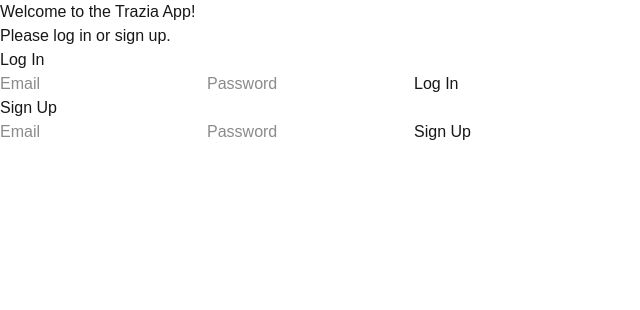
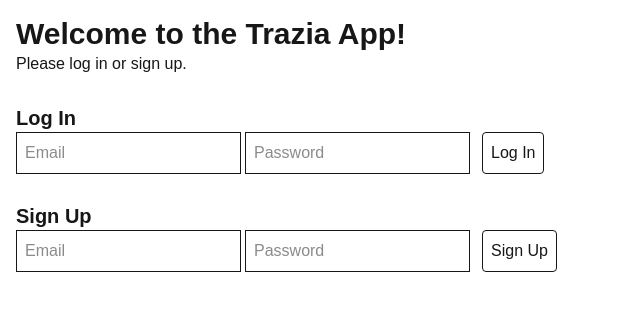
Before and after one commit to karlaandujar/trazia, a Next.js app in the folder frontend/: page /login in a window 1280 px wide. Shown: the top 310 px of the page, without its empty margins (0-640 px from the left). Built offline with nearby package versions, Linux system fonts and the light colour scheme; no server answers.

Commit message:
Adding styling and pdf upload button

```diff
--- a/frontend/app/dashboard/page.tsx
+++ b/frontend/app/dashboard/page.tsx
@@ -14,9 +14,25 @@
     const [courses, setCourses] = useState<Course[]>([]);
     const [courseName, setCourseName] = useState("");
     const [courseNumber, setCourseNumber] = useState("");
+    const [file, setFile] = useState<File | null>(null);
     const router = useRouter();
 
+    async function handleFileUpload() {
+        if (!file) {
+            alert("Please select a file to upload.");
+            return;
+        }
 
+        const formData = new FormData();
+        formData.append("file", file);
+
+        const response = await fetch("http://127.0.0.1:8000/upload/", {
+            method: "POST",
+            body: formData,
+        });
+    }
+
+    // Handle adding a new course
     async function handleAddCourse() {
     const response = await fetch("http://127.0.0.1:8000/courses", {
         method: "POST",
@@ -72,23 +88,30 @@
     return (
         <div>
             <div>
-                <h1>Dashboard</h1>
-                <h3>Setup your semester</h3>
+                <h1 className="font-bold text-3xl pt-4 pl-4">Dashboard</h1>
+                <h3 className="pl-4">Setup your semester</h3>
 
             </div>
 
-            <div className="pt-10">
-                <h1>Courses</h1>
-                <input maxLength={10} placeholder="Enter course number" value={courseNumber} onChange={(e) => setCourseNumber(e.target.value.toUpperCase().replace(/[^A-Z0-9]/g, ""))} />
-                <input placeholder="Enter course name" value={courseName} onChange={(e) => setCourseName(e.target.value)} />
-                <button onClick={handleAddCourse}>Add Course</button>
+            <div>
+                <h1 className="font-bold text-xl pt-10 pl-4">Courses</h1>
+                <div>
+                    <input className="border ml-4 p-2 mt-2 hover:bg-gray-200" type="file" onChange={(e) => setFile(e.target.files ? e.target.files[0] : null)} />
+                    <button className="p-2 ml-2 rounded hover:bg-blue-200 border" onClick={handleFileUpload}>Upload Course Schedule</button>
+                </div>
+
+                <div className="mt-3">
+                    <input className="border ml-4 p-2" maxLength={10} placeholder="Enter course number" value={courseNumber} onChange={(e) => setCourseNumber(e.target.value.toUpperCase().replace(/[^A-Z0-9]/g, ""))} />
+                    <input className="border ml-1 p-2" placeholder="Enter course name" value={courseName} onChange={(e) => setCourseName(e.target.value)} />
+                    <button className="p-2 ml-3 rounded hover:bg-blue-200 border" onClick={handleAddCourse}>Add Course</button>
+                </div>
             </div>
 
             <div className="pt-10">
-                <h1>My courses</h1>
+                <h1 className="font-bold text-xl pt-4 pl-4">My courses</h1>
 
-                <div className="flex justify-start mt-4">
-                    <table className="border-collapse border border-gray-400">
+                <div className="flex justify-start">
+                    <table className="border-collapse border border-gray-400 ml-4">
                     <thead>
                         <tr>
                         <th className="border border-gray-400 px-4 py-1">Course Number</th>
@@ -108,7 +131,7 @@
             </div>
 
             <div className="pt-10">
-                <button onClick={handleLogOut}>Log Out</button>
+                <button className="p-2 ml-3 rounded hover:bg-blue-200 border" onClick={handleLogOut}>Log Out</button>
             </div>
         </div>
     )
--- a/frontend/app/login/page.tsx
+++ b/frontend/app/login/page.tsx
@@ -31,6 +31,7 @@
             return;
         }
 
+        handleClear();
         setShowVerif(true);
     }
 
@@ -78,29 +79,29 @@
     return(
         <div>
             <div>
-                <h1>
+                <h1 className="font-bold text-3xl pt-4 pl-4">
                     Welcome to the Trazia App!
                 </h1>
-                <h2> Please log in or sign up. </h2>
+                <h2 className="pl-4"> Please log in or sign up. </h2>
             </div>
 
             <div>
-                <h3> Log In </h3>
-                <input type="text" placeholder="Email" value={logEmail} onChange={(e) => setLogEmail(e.target.value)} />
-                <input type="password" placeholder="Password" value={logPassword} onChange={(e) => setLogPassword(e.target.value)} />
-                <button onClick={handleLogin}>Log In</button>
+                <h3 className="font-bold text-xl pt-7 pl-4"> Log In </h3>
+                <input className="border ml-4 p-2" type="text" placeholder="Email" value={logEmail} onChange={(e) => setLogEmail(e.target.value)} />
+                <input className="border ml-1 p-2" type="password" placeholder="Password" value={logPassword} onChange={(e) => setLogPassword(e.target.value)} />
+                <button className="p-2 ml-3 rounded hover:bg-blue-200 border" onClick={handleLogin}>Log In</button>
             </div>
 
             <div>
-                <h3> Sign Up </h3>
-                <input type="text" placeholder="Email" value={signEmail} onChange={(e) => setSignEmail(e.target.value)} />
-                <input type="password" placeholder="Password" value={signPassword} onChange={(e) => setSignPassword(e.target.value)} />
-                <button onClick={handleSignUp}>Sign Up</button>
+                <h3 className="font-bold text-xl pt-7 pl-4"> Sign Up </h3>
+                <input className="border ml-4 p-2" type="text" placeholder="Email" value={signEmail} onChange={(e) => setSignEmail(e.target.value)} />
+                <input className="border ml-1 p-2" type="password" placeholder="Password" value={signPassword} onChange={(e) => setSignPassword(e.target.value)} />
+                <button className="p-2 ml-3 rounded hover:bg-blue-200 border" onClick={handleSignUp}>Sign Up</button>
             </div>
 
             {showVerif && (
-                <div>
-                    <h2> Verify your email </h2>
+                <div className="border p-4 bg-gray-100 max-w-md mx-auto shadow-lg w-full h-full">
+                    <h2 className="text-xl font-bold mb-2 text-center"> Verify your email </h2>
                     <p> We've sent a verification link to {signEmail}. Please check your inbox and click the link to verify your account. </p>
                 </div>
             )}
```
Also changed, not shown: 1 other file (tests, documents, lock files or other folders).
